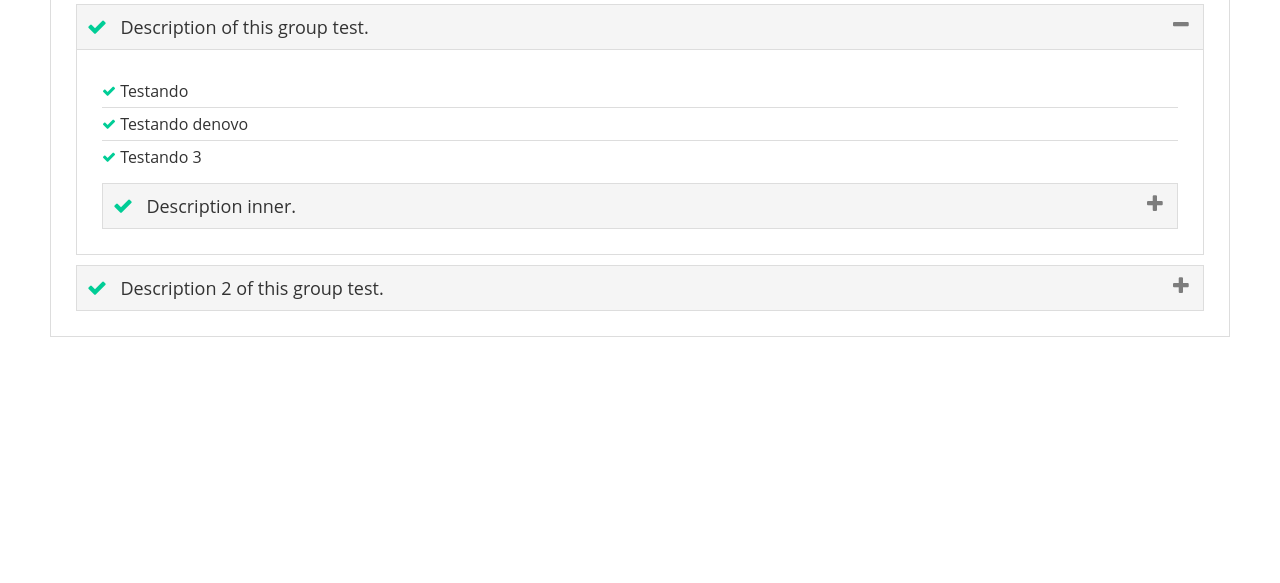
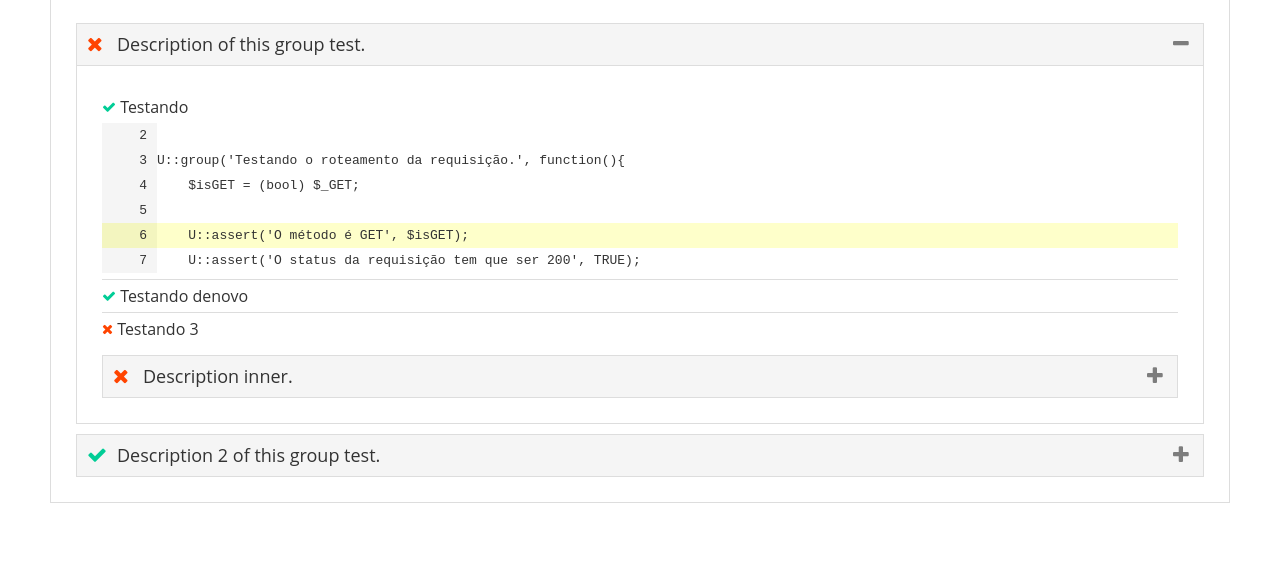
Before and after one commit to renanvaz/u-ui, a website: page static/app/index.html in a window 1280 px wide. Shown: the part 293-876 px from the top of the page. Before the commit the page ends 800 px from the top, so only its background shows below. Drawn offline with Linux system fonts and the light colour scheme.

Commit message:
Working...

```diff
--- a/static/app/index.html
+++ b/static/app/index.html
@@ -41,7 +41,7 @@
                     <h1>Report</h1>
                 </header>
 
-                <article class="container-test open" data-u="pass">
+                <article class="container-test open" data-u="error">
                     <header>
                         <span class="fa fa-times red"></span>
                         <span class="fa fa-check green"></span>
@@ -50,7 +50,7 @@
                         <span class="fa fa-minus right gray"></span>
                     </header>
                     <section class="content">
-                        <article class="container-test open" data-u="pass">
+                        <article class="container-test open" data-u="error">
                             <header>
                                 <span class="fa fa-times red"></span>
                                 <span class="fa fa-check green"></span>
@@ -63,18 +63,27 @@
                                     <span class="fa fa-times red"></span>
                                     <span class="fa fa-check green"></span>
                                     Testando
+
+                                    <div class="snippet open">
+                                        <p><span>2</span></p>
+                                        <p><span>3</span>U::group('Testando&nbsp;o&nbsp;roteamento&nbsp;da&nbsp;requisição.',&nbsp;function(){</p>
+                                        <p><span>4</span>&nbsp;&nbsp;&nbsp;&nbsp;$isGET&nbsp;=&nbsp;(bool)&nbsp;$_GET;</p>
+                                        <p><span>5</span></p>
+                                        <p class="highlight"><span>6</span>&nbsp;&nbsp;&nbsp;&nbsp;U::assert('O&nbsp;método&nbsp;é&nbsp;GET',&nbsp;$isGET);</p>
+                                        <p><span>7</span>&nbsp;&nbsp;&nbsp;&nbsp;U::assert('O&nbsp;status&nbsp;da&nbsp;requisição&nbsp;tem&nbsp;que&nbsp;ser&nbsp;200',&nbsp;TRUE);</p>
+                                    </div>
                                 </div>
                                 <div data-u="pass">
                                     <span class="fa fa-times red"></span>
                                     <span class="fa fa-check green"></span>
                                     Testando denovo
                                 </div>
-                                <div data-u="pass">
+                                <div data-u="error">
                                     <span class="fa fa-times red"></span>
                                     <span class="fa fa-check green"></span>
                                     Testando 3
                                 </div>
-                                <article class="container-test " data-u="pass">
+                                <article class="container-test" data-u="error">
                                     <header>
                                         <span class="fa fa-times red"></span>
                                         <span class="fa fa-check green"></span>
@@ -83,7 +92,7 @@
                                         <span class="fa fa-minus right gray"></span>
                                     </header>
                                     <section class="content">
-                                        <div data-u="pass">
+                                        <div data-u="error">
                                             <span class="fa fa-times red"></span>
                                             <span class="fa fa-check green"></span>
                                             Testando
--- a/static/app/less/main.less
+++ b/static/app/less/main.less
@@ -17,9 +17,7 @@
     color: #7d7d7d;
 }
 
-h1 {
-    font-size: 25px;
-    display: inline-block;
+h1, p {
     margin: 0;
 }
 
@@ -51,12 +49,12 @@ body {
         > header {
             margin-bottom: 40px;
 
-            .logo {
+            > .logo {
                 font: 15px 'Arial';
                 display: block;
             }
 
-            .first {
+            > .first {
                 display: inline-block;
                 text-indent: -1px;
                 font-size: 30px;
@@ -109,6 +107,15 @@ body {
                 > h1 {
                     font-size: 18px;
                     font-weight: normal;
+                    white-space: nowrap;
+                    text-overflow: ellipsis;
+                    position: absolute;
+                    left: 40px;
+                    overflow: hidden;
+                    right: 40px;
+                    top: 0;
+                    bottom: 0;
+                    line-height: 40px;
                 }
 
                 > .fa {
@@ -147,10 +154,6 @@ body {
                         display: inline-block;
                     }
 
-                    &.open .snippet {
-                        height: 140px;
-                    }
-
                     > .fa {
                         display: none;
                         font-size: 14px;
@@ -165,9 +168,17 @@ body {
                         height: 0px;
                         transition: height .4s ease-out;
 
+                        &.open {
+                            height: 156px;
+                        }
+
                         > p {
                             font-family: 'Courier New';
                             font-size: 13px !important;
+                            margin: 0;
+                            text-overflow: ellipsis;
+                            white-space: nowrap;
+                            overflow: hidden;
 
                             &.highlight {
                                 background-color: rgb(254, 255, 202);
```
Also changed, not shown: static/app/css/main.css.
